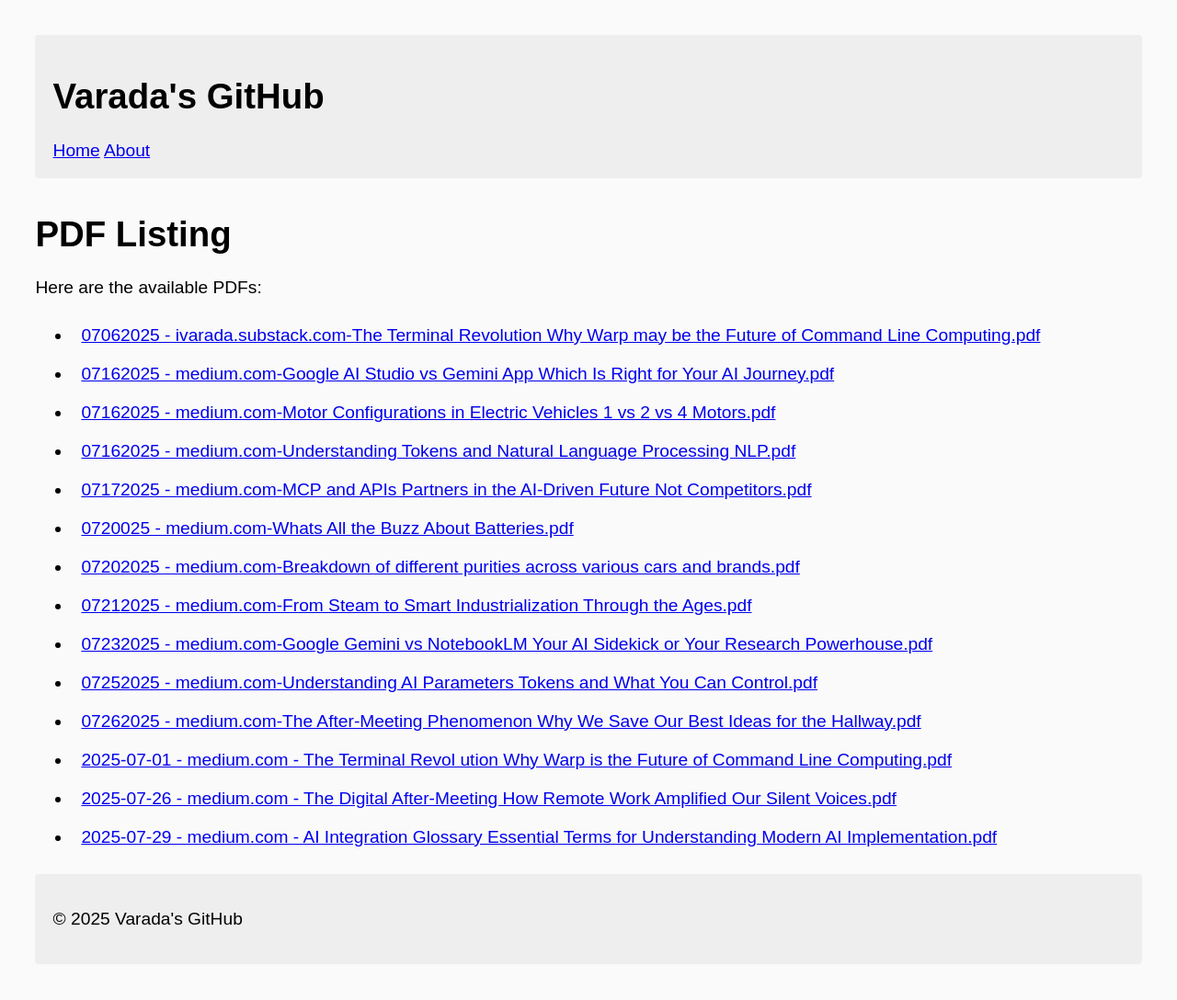
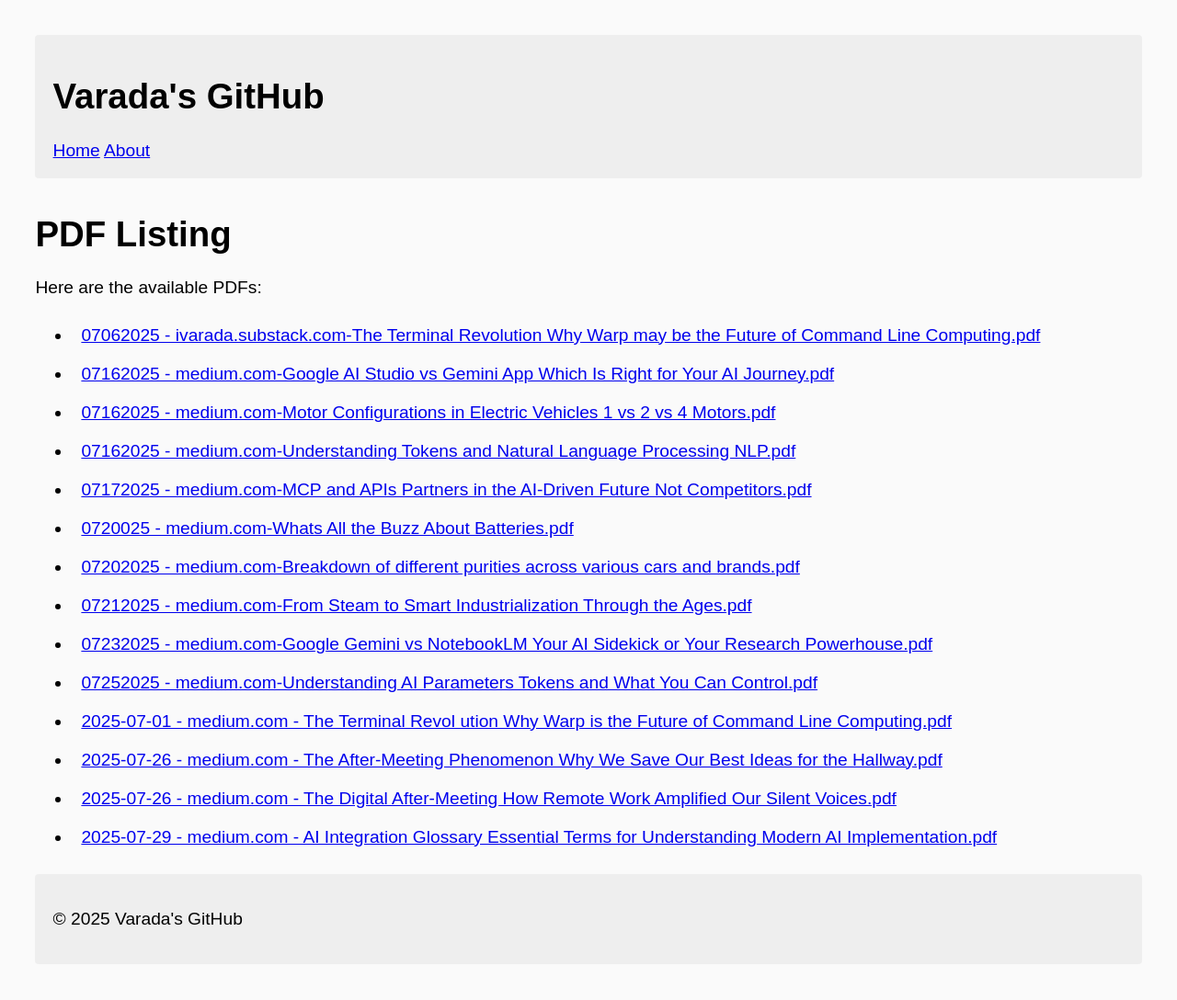
Before and after one commit to ivarada/ivarada.github.io, a Jekyll site: the page built from medium/pdf/index.md, in a window 1280 px wide. Shown: the whole page at 92% size. Built offline with Jekyll 4.4.1, drawn with Linux system fonts in a browser that asks for light colours.

Commit message:
Update PDF Listing

```diff
--- a/medium/pdf/index.md
+++ b/medium/pdf/index.md
@@ -17,7 +17,7 @@ Here are the available PDFs:
 - [07212025 - medium.com-From Steam to Smart Industrialization Through the Ages.pdf](07212025 - medium.com-From Steam to Smart Industrialization Through the Ages.pdf)
 - [07232025 - medium.com-Google Gemini vs NotebookLM Your AI Sidekick or Your Research Powerhouse.pdf](07232025 - medium.com-Google Gemini vs NotebookLM Your AI Sidekick or Your Research Powerhouse.pdf)
 - [07252025 - medium.com-Understanding AI Parameters Tokens and What You Can Control.pdf](07252025 - medium.com-Understanding AI Parameters Tokens and What You Can Control.pdf)
-- [07262025 - medium.com-The After-Meeting Phenomenon Why We Save Our Best Ideas for the Hallway.pdf](07262025 - medium.com-The After-Meeting Phenomenon Why We Save Our Best Ideas for the Hallway.pdf)
 - [2025-07-01 - medium.com - The Terminal Revol ution Why Warp is the Future of Command Line Computing.pdf](2025-07-01 - medium.com - The Terminal Revol ution Why Warp is the Future of Command Line Computing.pdf)
+- [2025-07-26 - medium.com - The After-Meeting Phenomenon Why We Save Our Best Ideas for the Hallway.pdf](2025-07-26 - medium.com - The After-Meeting Phenomenon Why We Save Our Best Ideas for the Hallway.pdf)
 - [2025-07-26 - medium.com - The Digital After-Meeting How Remote Work Amplified Our Silent Voices.pdf](2025-07-26 - medium.com - The Digital After-Meeting How Remote Work Amplified Our Silent Voices.pdf)
 - [2025-07-29 - medium.com - AI Integration Glossary Essential Terms for Understanding Modern AI Implementation.pdf](2025-07-29 - medium.com - AI Integration Glossary Essential Terms for Understanding Modern AI Implementation.pdf)
```
